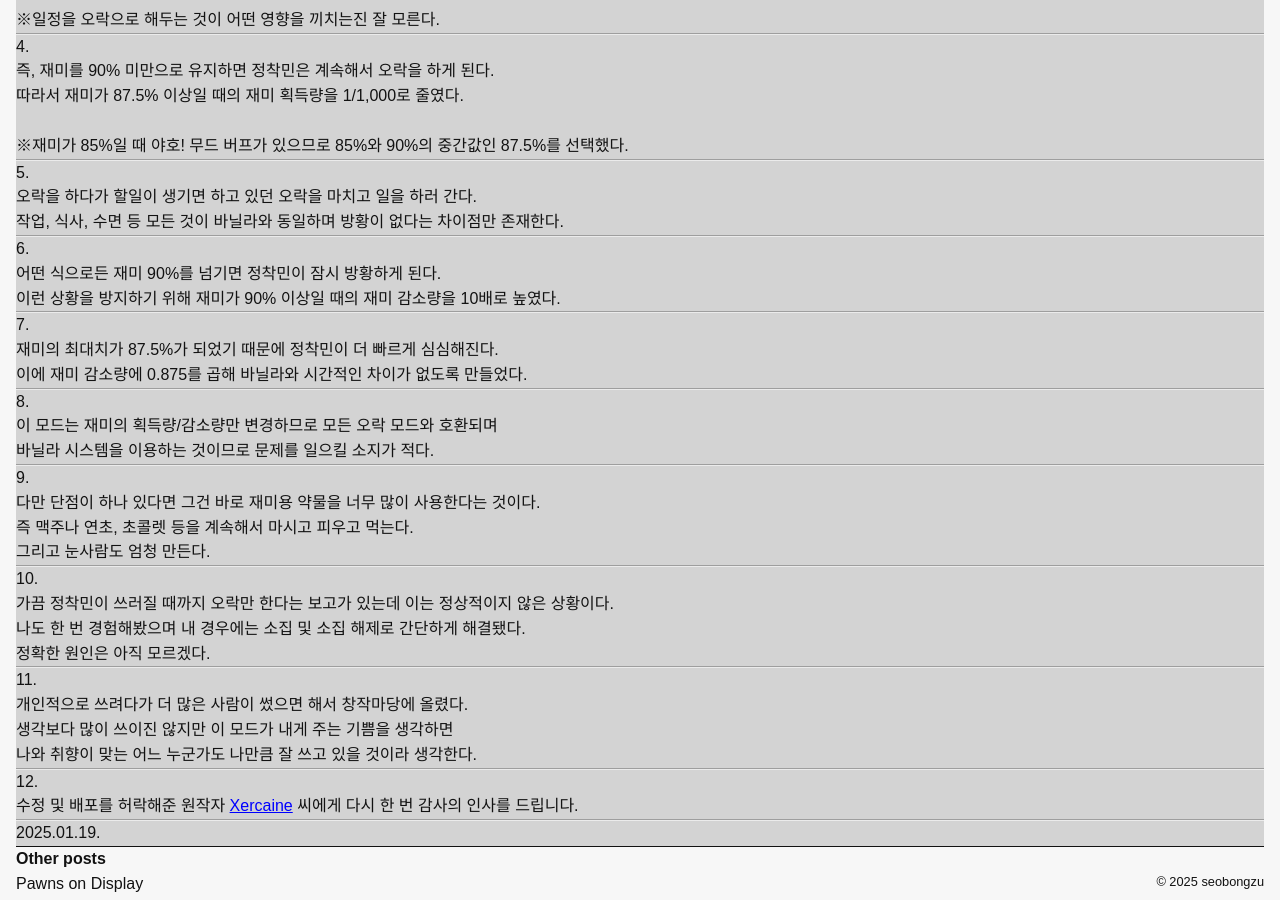
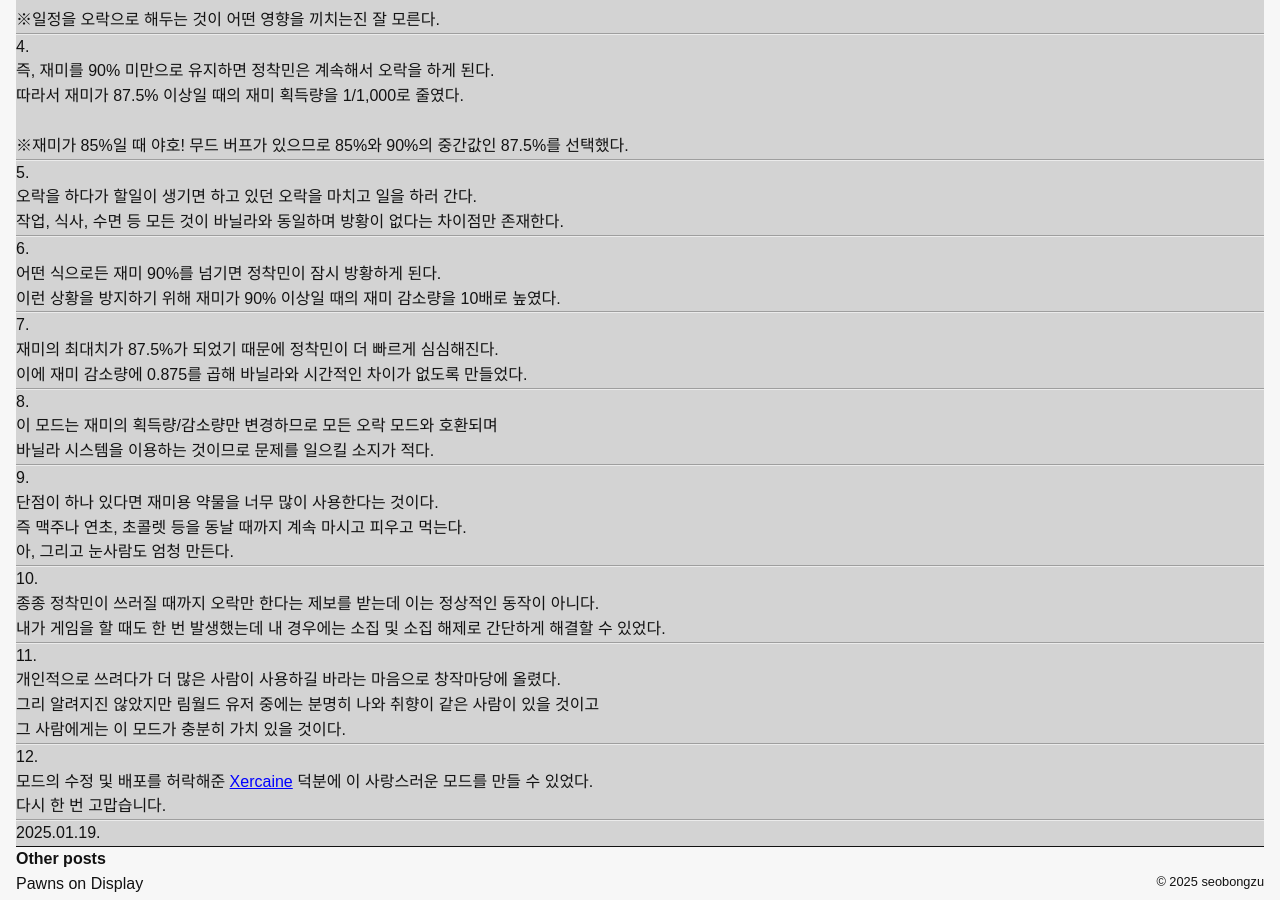
Before and after one commit to seobongzu/seobongzu.github.io, a Jekyll site: the page built from _posts/2025-01-19-Endless-Recreation.md, in a window 1280 px wide and 900 px high, scrolled down 1154 px. Built offline with Jekyll 4.4.1, drawn with Linux system fonts in a browser that asks for light colours.

Commit message:
edit: Endless Recreation

```diff
--- a/_posts/2025-01-19-Endless-Recreation.md
+++ b/_posts/2025-01-19-Endless-Recreation.md
@@ -29,11 +29,11 @@ image: "https://seobongzu.com/assets/images/rimworld/EndlessRecreation/EndlessRe
 <hr>
 <p>8.<br>이 모드는 재미의 획득량/감소량만 변경하므로 모든 오락 모드와 호환되며<br>바닐라 시스템을 이용하는 것이므로 문제를 일으킬 소지가 적다.<br></p>
 <hr>
-<p>9.<br>다만 단점이 하나 있다면 그건 바로 재미용 약물을 너무 많이 사용한다는 것이다.<br>즉 맥주나 연초, 초콜렛 등을 계속해서 마시고 피우고 먹는다.<br>그리고 눈사람도 엄청 만든다.<br></p>
+<p>9.<br>단점이 하나 있다면 재미용 약물을 너무 많이 사용한다는 것이다.<br>즉 맥주나 연초, 초콜렛 등을 동날 때까지 계속 마시고 피우고 먹는다.<br>아, 그리고 눈사람도 엄청 만든다.<br></p>
 <hr>
-<p>10.<br>가끔 정착민이 쓰러질 때까지 오락만 한다는 보고가 있는데 이는 정상적이지 않은 상황이다.<br>나도 한 번 경험해봤으며 내 경우에는 소집 및 소집 해제로 간단하게 해결됐다.<br>정확한 원인은 아직 모르겠다.<br></p>
+<p>10.<br>종종 정착민이 쓰러질 때까지 오락만 한다는 제보를 받는데 이는 정상적인 동작이 아니다.<br>내가 게임을 할 때도 한 번 발생했는데 내 경우에는 소집 및 소집 해제로 간단하게 해결할 수 있었다.</p>
 <hr>
-<p>11.<br>개인적으로 쓰려다가 더 많은 사람이 썼으면 해서 창작마당에 올렸다.<br>생각보다 많이 쓰이진 않지만 이 모드가 내게 주는 기쁨을 생각하면<br>나와 취향이 맞는 어느 누군가도 나만큼 잘 쓰고 있을 것이라 생각한다.<br></p>
+<p>11.<br>개인적으로 쓰려다가 더 많은 사람이 사용하길 바라는 마음으로 창작마당에 올렸다.<br>그리 알려지진 않았지만 림월드 유저 중에는 분명히 나와 취향이 같은 사람이 있을 것이고<br>그 사람에게는 이 모드가 충분히 가치 있을 것이다.<br></p>
 <hr>
-<p>12.<br>수정 및 배포를 허락해준 원작자 <a href="https://steamcommunity.com/profiles/76561198062265145/myworkshopfiles/?appid=294100" target="_blank">Xercaine</a> 씨에게 다시 한 번 감사의 인사를 드립니다.</p>
+<p>12.<br>모드의 수정 및 배포를 허락해준 <a href="https://steamcommunity.com/profiles/76561198062265145/myworkshopfiles/?appid=294100" target="_blank">Xercaine</a> 덕분에 이 사랑스러운 모드를 만들 수 있었다.<br>다시 한 번 고맙습니다.</p>
 <hr>
```
